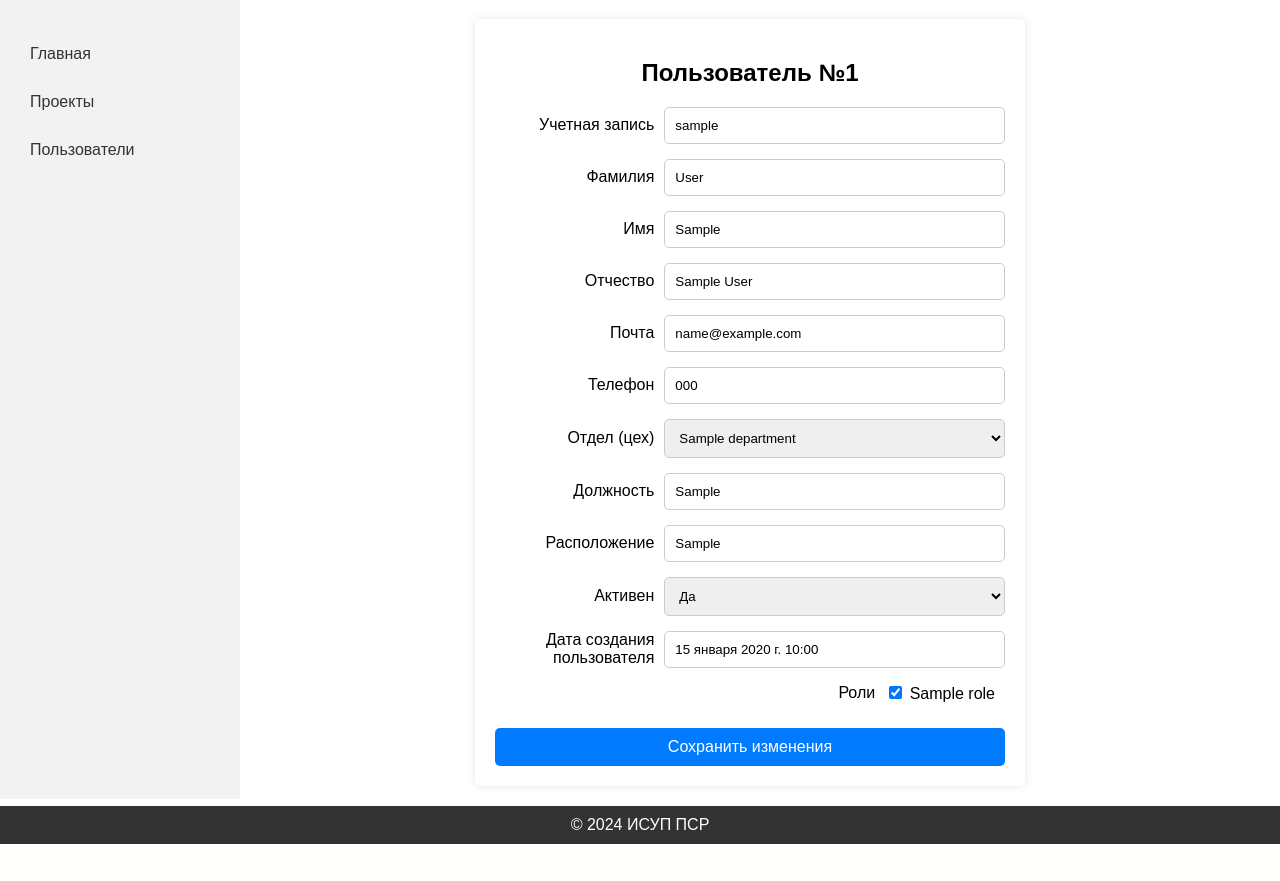
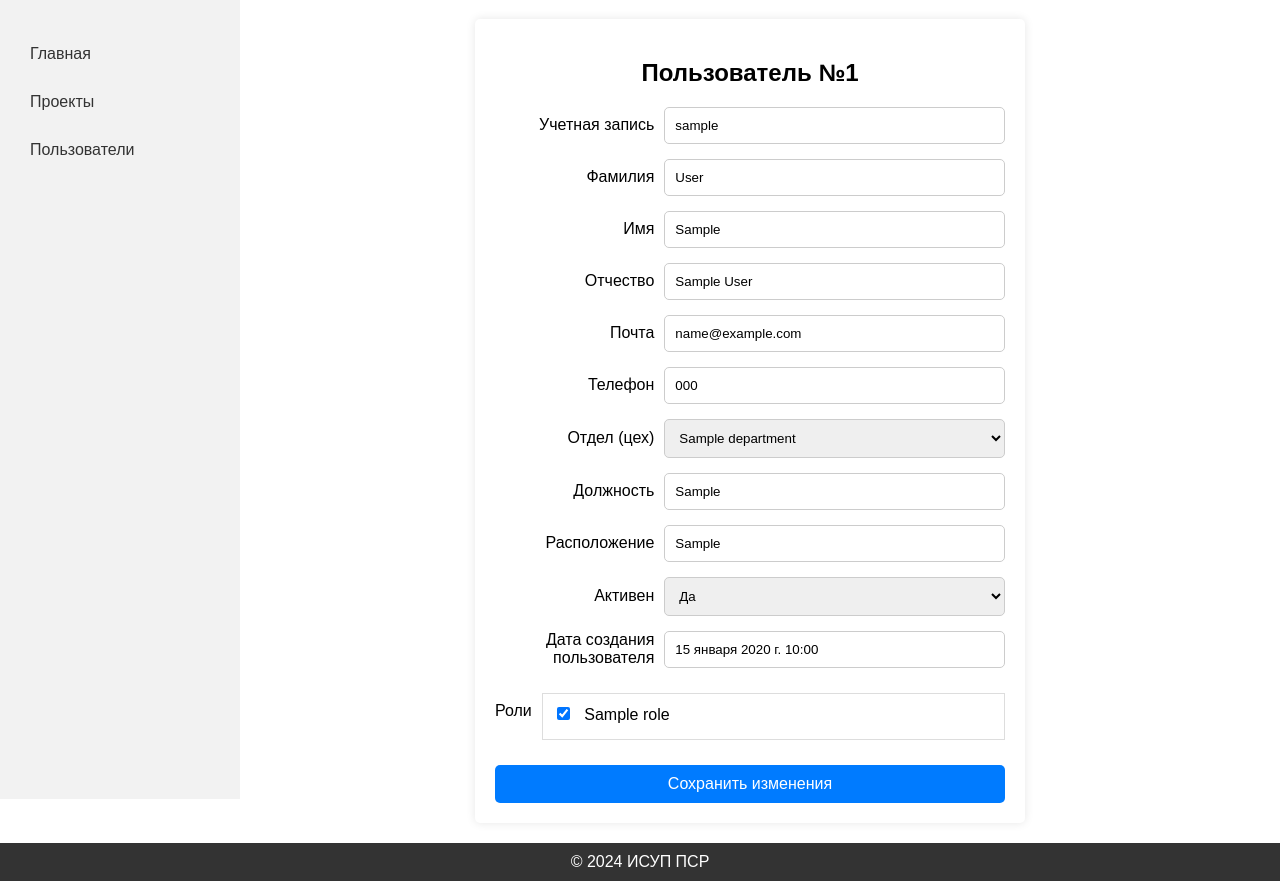
Before and after one commit to KazantsevIvanAndreevich/work, a Django app: page /users/1/ in a window 1280 px wide. Shown: the part 75-956 px from the top of the page. Before the commit the page ends 919 px from the top, so only its background shows below. Run offline with Django 4.2, Linux system fonts and the light colour scheme; a user stored in the database is signed in; tables that the repository leaves empty hold one stand-in row (values such as "Sample post").

Commit message:
Initial commit

```diff
--- a/main/templates/user_detail.html
+++ b/main/templates/user_detail.html
@@ -60,12 +60,14 @@
         </div>
         <div class="form-group">
             <label for="roles">Роли</label>
-            {% for role in roles %}
-                <div>
-                    <input type="checkbox" id="role_{{ role.id }}" name="roles" value="{{ role.id }}" {% if role.id in user_roles_ids %}checked{% endif %}>
-                    <label for="role_{{ role.id }}">{{ role.name }}</label>
-                </div>
-            {% endfor %}
+            <div class="role-list clearfix">
+                {% for role in roles %}
+                    <div class="role-checkbox">
+                        <input type="checkbox" id="role_{{ role.id }}" name="roles" value="{{ role.id }}" {% if role.id in user_roles_ids %}checked{% endif %}>
+                        <label for="role_{{ role.id }}">{{ role.name }}</label>
+                    </div>
+                {% endfor %}
+            </div>
         </div>
         <button type="submit" class="btn">Сохранить изменения</button>
     </form>
```
